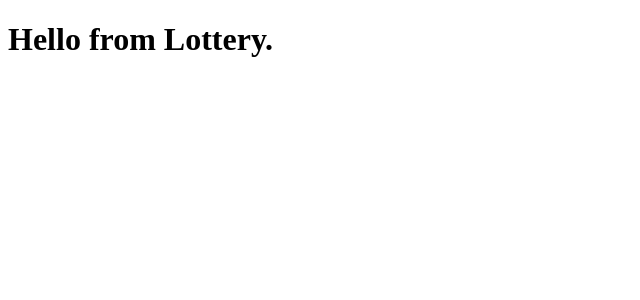
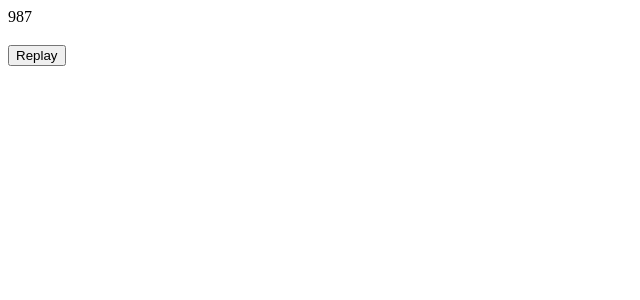
Before and after one commit to safi-io/React-2024, a React (Vite) app in the folder 02StatesReact/: page / in a window 1280 px wide. Shown: the top 300 px of the page, without its empty margins (0-640 px from the left). Built offline with nearby package versions, Linux system fonts and the light colour scheme.

Commit message:
Done with Basic Functionality of Lottery

```diff
--- a/02StatesReact/src/Lottery.jsx
+++ b/02StatesReact/src/Lottery.jsx
@@ -1,5 +1,23 @@
+import { useState } from "react";
+import { randomNum, sumRandomNum } from "./helperLottery.js";
+
 export default function Lottery() {
-    return(
-        <h1>Hello from Lottery.</h1>
-    );
+  let [arr, setArr] = useState(randomNum(3));
+  let isEqual = sumRandomNum(arr) === 10;
+
+  let genNew = () => {
+    setArr(randomNum(3));
+  };
+
+
+  return (
+    <>
+
+      <span>{arr[0]}</span>
+      <span>{arr[1]}</span>
+      <span>{arr[2]}</span>
+      <h3>{isEqual && "Congo"}</h3>
+      <button onClick={genNew}>Replay</button>
+    </>
+  );
 }
--- /dev/null
+++ b/02StatesReact/src/helperLottery.js
@@ -0,0 +1,13 @@
+function randomNum(n) {
+    let nums = new Array(n);
+    for(let i=0; i<n; i++) {
+        nums[i] = Math.floor(Math.random()*10);
+    }
+    return nums;
+}
+
+function sumRandomNum(arr) {
+    return arr.reduce((accumulator, currentValue) => accumulator + currentValue, 0);
+}
+
+export {randomNum, sumRandomNum}
--- a/02StatesReact/src/main.jsx
+++ b/02StatesReact/src/main.jsx
@@ -4,7 +4,7 @@ import App from './App.jsx'
 
 ReactDOM.createRoot(document.getElementById('root')).render(
 
-  <React.StrictMode>
+  // <React.StrictMode>
     <App />
-  </React.StrictMode>,
+  // </React.StrictMode>,
 )
```
